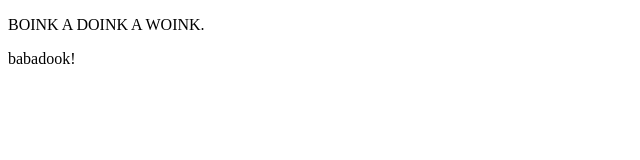
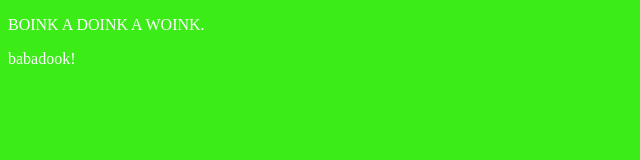
Before and after one commit to ChronicleGremlin/communication-log, a plain HTML site: page index.html in a window 1280 px wide. Shown: the whole page, without its empty margins (0-640 px from the left). Drawn offline with Linux system fonts and the light colour scheme.

Commit message:
brat update

```diff
--- a/index.html
+++ b/index.html
@@ -1,5 +1,9 @@
+
 <!DOCTYPE html>
 <html>
+   <head>
+      <link rel="stylesheet" type="text/css" href="style.css">
+   </head>
    <body>
       <p>BOINK A DOINK A WOINK.</p>
       <p>babadook!</p>
--- /dev/null
+++ b/style.css
@@ -0,0 +1,4 @@
+body {
+    color: white;
+    background-color: #3bec17;
+ }
```
